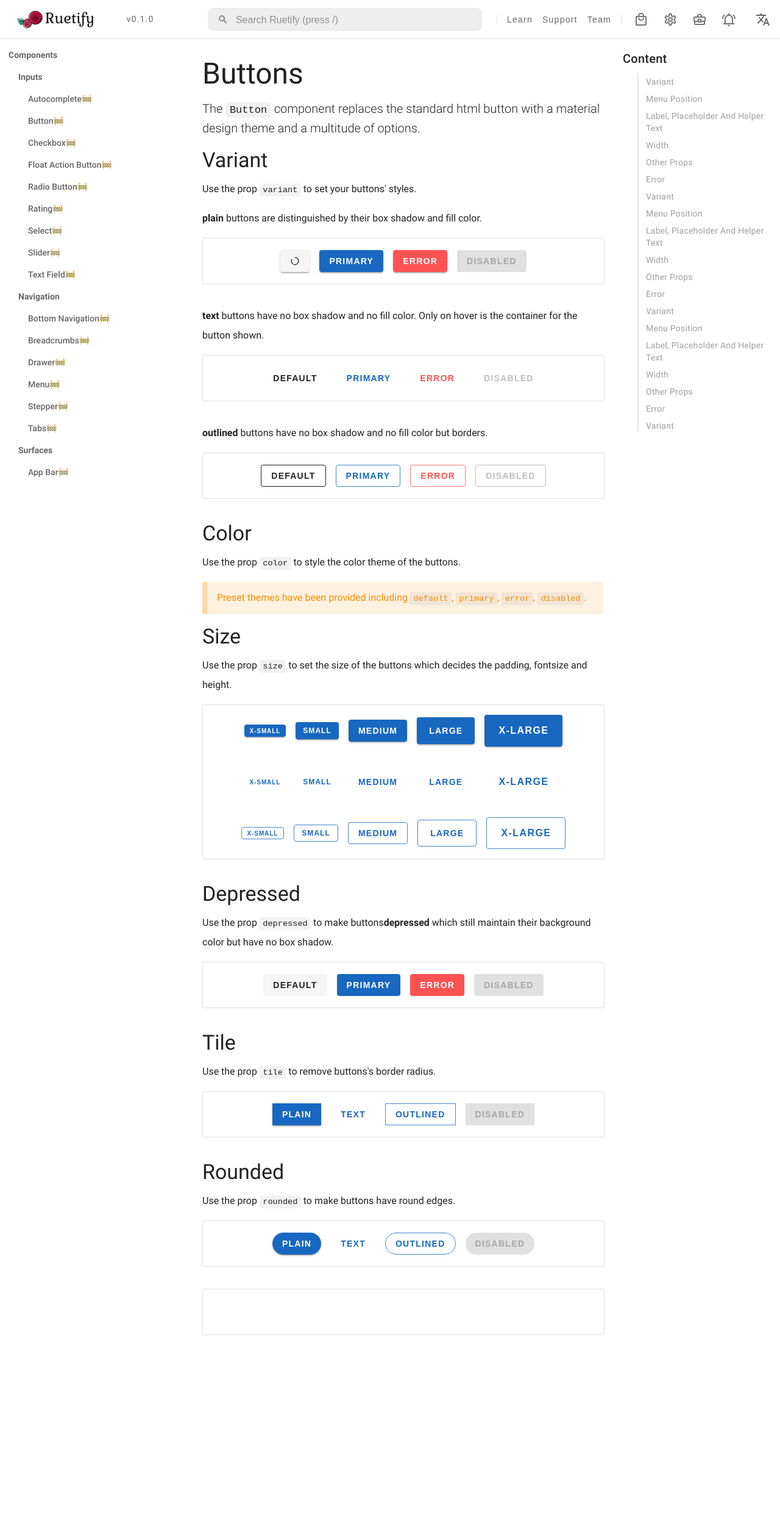
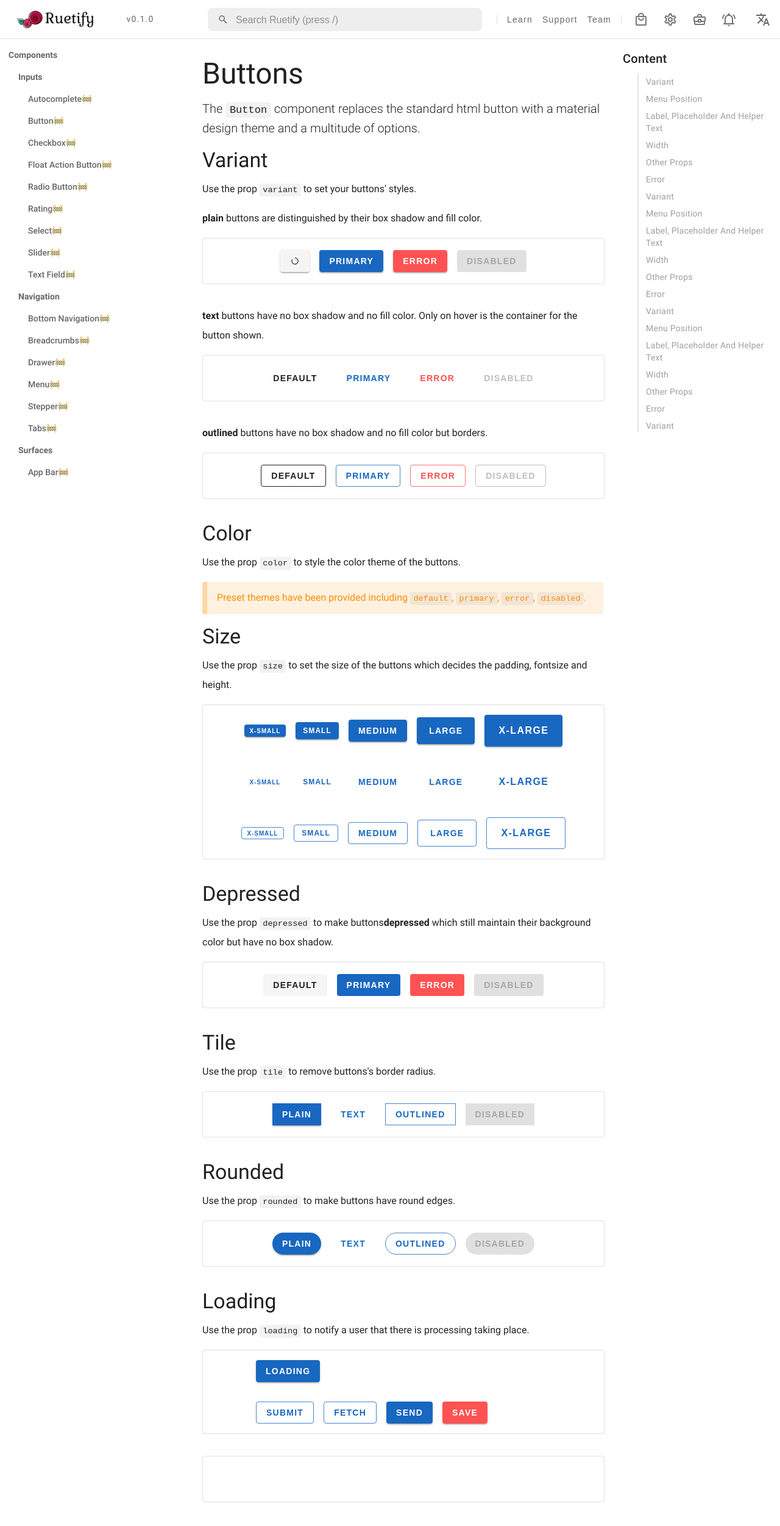
Before and after one commit to KyLoc20/Ruetify-UI, a Next.js app: page / in a window 1280 px wide. Shown: the top 2502 px of the page at 61% size. Before the commit the page ends 2257 px from the top, so only its background shows below. Built offline with nearby package versions, Linux system fonts and the light colour scheme.

Commit message:
[Button] loading

```diff
--- a/pages/index.jsx
+++ b/pages/index.jsx
@@ -1,9 +1,15 @@
 import App from "../components/App";
+import * as React from "react";
 import Typography from "../ui/Typography/Typography";
 import { GroupRow, GroupBox } from "../ui/layout/Group";
 import CircularAnimation from "../ui/effect/CircularAnimation";
 import Button from "../ui/Button/Button";
 export default function Home() {
+  const [isLoading, setIsLoading] = React.useState(false);
+  const handleChangeLoading = () => {
+    setIsLoading((prevValue) => !prevValue);
+    console.log("handleChangeLoading", isLoading);
+  };
   return (
     <App>
       <Typography type="h1">Buttons</Typography>
@@ -22,7 +28,7 @@ export default function Home() {
       </Typography>
       <GroupBox>
         <Button variant="plain" color="default">
-        <CircularAnimation determinate progress={65}></CircularAnimation>
+          <CircularAnimation determinate progress={65}></CircularAnimation>
         </Button>
         <Button variant="plain" color="primary">
           PRIMARY
@@ -192,6 +198,32 @@ export default function Home() {
           DISABLED
         </Button>
       </GroupBox>
+      <Typography type="h2">Loading</Typography>
+      <Typography type="p">
+        Use the prop <code>loading</code> to notify a user that there is
+        processing taking place.
+      </Typography>
+      <GroupBox block>
+        <GroupRow justifyContent="start" width={500}>
+          <Button variant="plain" color="primary" onClick={handleChangeLoading}>
+            {isLoading ? "FINISHED" : "LOADING "}
+          </Button>
+        </GroupRow>
+        <GroupRow justifyContent="start" width={500}>
+          <Button variant="outlined" color="primary" loading={isLoading}>
+            SUBMIT
+          </Button>
+          <Button variant="outlined" color="primary" loading={isLoading}>
+            FETCH
+          </Button>
+          <Button variant="plain" color="primary" loading={isLoading}>
+            SEND
+          </Button>
+          <Button variant="plain" color="error" loading={isLoading}>
+            SAVE
+          </Button>
+        </GroupRow>
+      </GroupBox>
       <GroupBox></GroupBox>
     </App>
   );
--- a/ui/Button/Button.jsx
+++ b/ui/Button/Button.jsx
@@ -2,6 +2,7 @@ import * as React from "react";
 import styled from "@emotion/styled";
 import PropTypes from "prop-types";
 import clsx from "clsx";
+import CircularAnimation from "../effect/CircularAnimation";
 import { createRipple, createRippleByAddingLayer } from "../effect/rippleable";
 import { getColor } from "./color";
 import { getSize } from "./size";
@@ -28,15 +29,53 @@ const ButtonComponent = styled(ButtonDefaultRemoval)`
   letter-spacing: 0.0892857143em;
   transition: background 280ms cubic-bezier(0.4, 0, 0.2, 1) 0ms;
   overflow: hidden;
-  &.disabled {
+  &.disabled,
+  &.loading {
     cursor: default;
   }
 `;
-
+const Content = styled("span")`
+  width: 100%;
+  display: flex;
+  align-items: center;
+  justify-content: center;
+  transition: opacity 280ms cubic-bezier(0.4, 0, 0.2, 1) 0ms;
+`;
+const LEComponent = styled("div")`
+  position: absolute;
+  display: flex;
+  justify-content: center;
+  align-items: center;
+`;
+const TextEffect = styled("span")``;
+const AnimationEffect = styled("span")``;
+function LoadingEffect(props) {
+  return (
+    <LEComponent>
+      {props.indicator ? (
+        <TextEffect>{props.indicator}</TextEffect>
+      ) : (
+        <AnimationEffect>
+          <CircularAnimation size={props.size}></CircularAnimation>
+        </AnimationEffect>
+      )}
+    </LEComponent>
+  );
+}
+LoadingEffect.propTypes = {
+  size: PropTypes.number,
+  indicator: PropTypes.string, //text effect content
+};
 export default function Button(props) {
+  console.log("update", props.loading);
   const [isHovering, setIsHovering] = React.useState(false);
   const computedClasses = () =>
-    clsx(["btn", props.disabled && "disabled", props.variant]);
+    clsx([
+      "btn",
+      props.disabled && "disabled",
+      props.loading && "loading",
+      props.variant,
+    ]);
   const computedBoxShadow = () => {
     if (props.variant === "plain" && !props.disabled && !props.depressed)
       return "0 3px 1px -2px rgba(0,0,0,.2),0 2px 2px 0 rgba(0,0,0,.14),0 1px 5px 0 rgba(0,0,0,.12)";
@@ -62,11 +101,14 @@ export default function Button(props) {
         }`;
     else return null;
   };
-  const computedBorderRadius=()=>{
-    if(props.tile)return null
-    else if(props.rounded)return props.height?`${props.height/2}px`:getSize(props.size)["height"]
-    else return `4px`
-  }
+  const computedBorderRadius = () => {
+    if (props.tile) return null;
+    else if (props.rounded)
+      return props.height
+        ? `${props.height / 2}px`
+        : getSize(props.size)["height"];
+    else return `4px`;
+  };
   const computedBackgroundColor = () => {
     if (props.disabled) return getColor("disabled", props.variant, "main");
     if (isHovering)
@@ -86,17 +128,20 @@ export default function Button(props) {
   const computedRippleColor = () => {
     return props.rippleColor || getColor(props.color, props.variant, "ripple");
   };
+  const computedContentOpacity = () => {
+    return props.loading ? 0 : 1;
+  };
   const handleClick = (e) => {
-    console.log("handleClick", e);
-    if (props.disabled) return;
+    if (props.disabled || props.loading) return;
     createRippleByAddingLayer(e, false, computedRippleColor());
+    props.onClick?.(e);
   };
   const handleHoverEnter = () => {
-    if (props.disabled) return;
+    if (props.disabled || props.loading) return;
     setIsHovering(true);
   };
   const handleHoverLeave = () => {
-    if (props.disabled) return;
+    if (props.disabled || props.loading) return;
     setIsHovering(false);
   };
   return (
@@ -108,13 +153,16 @@ export default function Button(props) {
         color: computedContentColor(),
         boxShadow: computedBoxShadow(),
         border: computedBorder(),
-        borderRadius:computedBorderRadius(),
+        borderRadius: computedBorderRadius(),
       }}
       onClick={handleClick}
       onMouseEnter={handleHoverEnter}
       onMouseLeave={handleHoverLeave}
     >
-      {props.children}
+      <Content style={{ opacity: computedContentOpacity() }}>
+        {props.children}
+      </Content>
+      {props.loading && <LoadingEffect size={20}></LoadingEffect>}
     </ButtonComponent>
   );
 }
@@ -124,16 +172,19 @@ Button.propTypes = {
   elevation: PropTypes.number,
   color: PropTypes.string,
   disabled: PropTypes.bool,
+  loading: PropTypes.bool, //render LoadingEffect not content if true
   depressed: PropTypes.bool, //no box-shadow if true
   tile: PropTypes.bool, //no border-radius if true
   rounded: PropTypes.bool, //round edges if true
   width: PropTypes.number,
   height: PropTypes.number,
+  onClick: PropTypes.func,
 };
 Button.defaultProps = {
   variant: "plain",
   size: "md",
   disabled: false,
+  loading: false,
   depressed: false,
   tile: false,
   rounded: false,
--- a/ui/effect/CircularAnimation.jsx
+++ b/ui/effect/CircularAnimation.jsx
@@ -2,7 +2,9 @@ import * as React from "react";
 import styled from "@emotion/styled";
 import PropTypes from "prop-types";
 import clsx from "clsx";
+//todo use transform: scale(1.2) to set the size
 const Component = styled("div")`
+  transform: scale(1.2);
   svg {
     stroke-dasharray: 100 2000; //v1 is dash length v2 is space length(v2>=circle length=>only 1 dash)
   }
@@ -40,7 +42,7 @@ const Component = styled("div")`
 `;
 export default function CircularAnimation(props) {
   const computedSize = () => {
-    return {width:`${props.size}px`,height:`${props.size}px`,}
+    return { width: `${props.size}px`, height: `${props.size}px` };
   };
   const computedStrokeShape = () => {
     if (props.determinate) {
@@ -52,22 +54,22 @@ export default function CircularAnimation(props) {
     else return "100 2000";
   };
   return (
-    <Component className="circular-animation" style={{...computedSize()}}>
+    <Component className="circular-animation" style={{ ...computedSize() }}>
       <svg
-        viewBox="22 22 44 44"
+        viewBox="0 0 60 60"
         className={clsx([props.determinate ? "outer-static" : "outer-animate"])}
       >
         <circle
           className={clsx([
             props.determinate ? "inner-static" : "inner-animate",
           ])}
-          cx={44}
-          cy={44}
+          cx={30}
+          cy={30}
           r={props.size}
           fill="none"
           stroke={props.color}
-          stroke-width={props.strokeWidth}
-          stroke-dasharray={computedStrokeShape()}
+          strokeWidth={props.strokeWidth}
+          strokeDasharray={computedStrokeShape()}
         ></circle>
       </svg>
     </Component>
--- a/ui/layout/Group.jsx
+++ b/ui/layout/Group.jsx
@@ -69,7 +69,9 @@ function GroupBox(props) {
         justifyContent: computedJustifyContent(props.justifyContent),
         alignItems: computedAlignItems(props.alignItems),
       }}
-    >{props.children}</GroupBoxContainer>
+    >
+      {props.children}
+    </GroupBoxContainer>
   );
 }
 GroupBox.propTypes = {
@@ -88,10 +90,20 @@ function GroupRow(props) {
     <GroupRowContainer
       className="group-row"
       style={{
+        minWidth: props.width ? `${props.width}px` : null,
         justifyContent: computedJustifyContent(props.justifyContent),
         alignItems: computedAlignItems(props.alignItems),
       }}
-    >{props.children}</GroupRowContainer>
+    >
+      {props.children}
+    </GroupRowContainer>
   );
 }
+GroupRow.propTypes = {
+  width: PropTypes.number, //to place elements vertically in rows
+  ...FlexProps,
+};
+GroupRow.defaultProps = {
+  ...FlexDefaultProps,
+};
 export { GroupBox, GroupRow };
```
